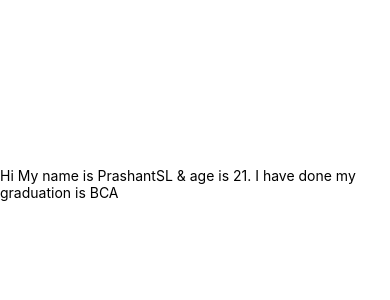
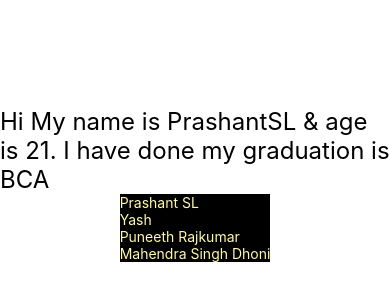
Before and after one commit to Prashant-SL/ReactNativePractice, a React Native app: screen / in a window 390 px wide. Shown: the part 238-538 px from the top of the page. Built offline with nearby package versions, Linux system fonts and the light colour scheme.

Commit message:
FlatList

```diff
--- a/src/Components/AllAboutJSX.jsx
+++ b/src/Components/AllAboutJSX.jsx
@@ -1,5 +1,5 @@
 import React from "react";
-import { View, Text } from 'react-native';
+import { View, Text, StyleSheet } from 'react-native';
 
 const AllAboutJSX = () => {
     let details = {
@@ -8,11 +8,19 @@ const AllAboutJSX = () => {
         degree: "BCA"
     }
     return (
-        < View >
-            <Text>
+        <View>
+            <Text style={styles.container}>
                 Hi My name is {details.name} & age is {details.age}. I have done my graduation is {details.degree}
             </Text>
-        </View >
+        </View>
     );
+
 };
+const styles = StyleSheet.create({
+    container: {
+        fontSize: 24,
+        padding: 0,
+        margin: 0,
+    }
+})
 export default AllAboutJSX;
--- /dev/null
+++ b/src/Components/FlatListDemo.jsx
@@ -0,0 +1,31 @@
+import { View, Text, FlatList, StyleSheet } from 'react-native'
+import React from 'react'
+
+function FlatListDemo() {
+    const names = [
+        { index: "1", name: "Prashant SL" },
+        { index: "2", name: "Yash" },
+        { index: "3", name: "Puneeth Rajkumar" },
+        { index: "4", name: "Mahendra Singh Dhoni" },
+    ]
+    return (
+        <View>
+            <FlatList keyExtractor={(key) => {
+                return key.index;
+            }}
+                data={names} renderItem={(e) => {
+                    return (
+                        <Text style={styles.text}>{e.item.name}</Text>
+                    )
+                }} />
+        </View>
+    )
+};
+
+const styles = StyleSheet.create({
+    text: {
+        backgroundColor: "black",
+        color: "#fffaaa",
+    }
+})
+export default FlatListDemo;
--- a/src/Components/Home.js
+++ b/src/Components/Home.js
@@ -1,6 +1,7 @@
 import { StatusBar } from 'expo-status-bar';
-import { StyleSheet, Text, View } from 'react-native';
+import { StyleSheet, View } from 'react-native';
 import AllAboutJSX from './AllAboutJSX';
+import FlatListDemo from './FlatListDemo';
 
 const Home = () => {
     let name = "Prashant SL";
@@ -8,6 +9,7 @@ const Home = () => {
         <View style={styles.container}>
             <StatusBar style="auto" />
             <AllAboutJSX />
+            <FlatListDemo />
         </View>
     );
 }
```
